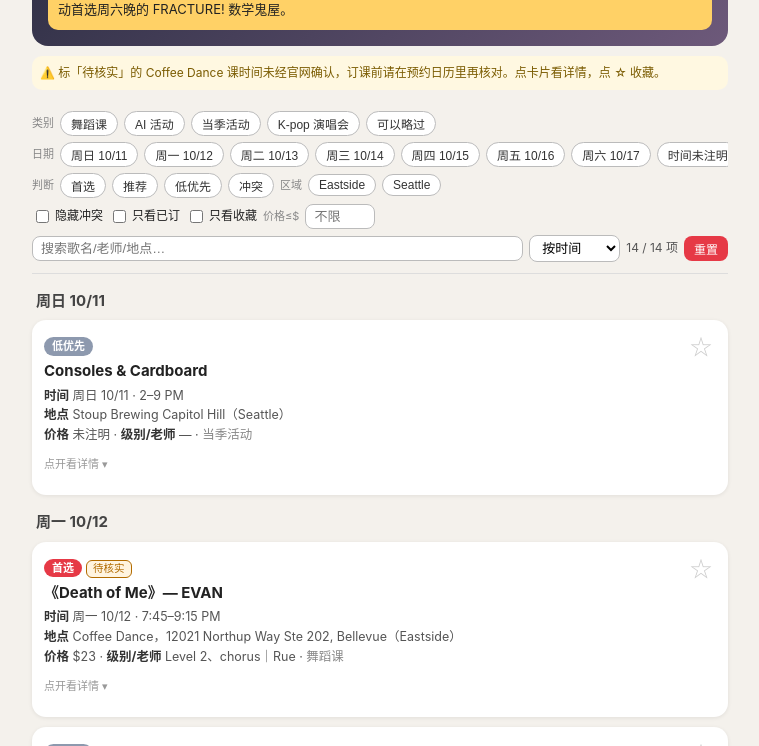
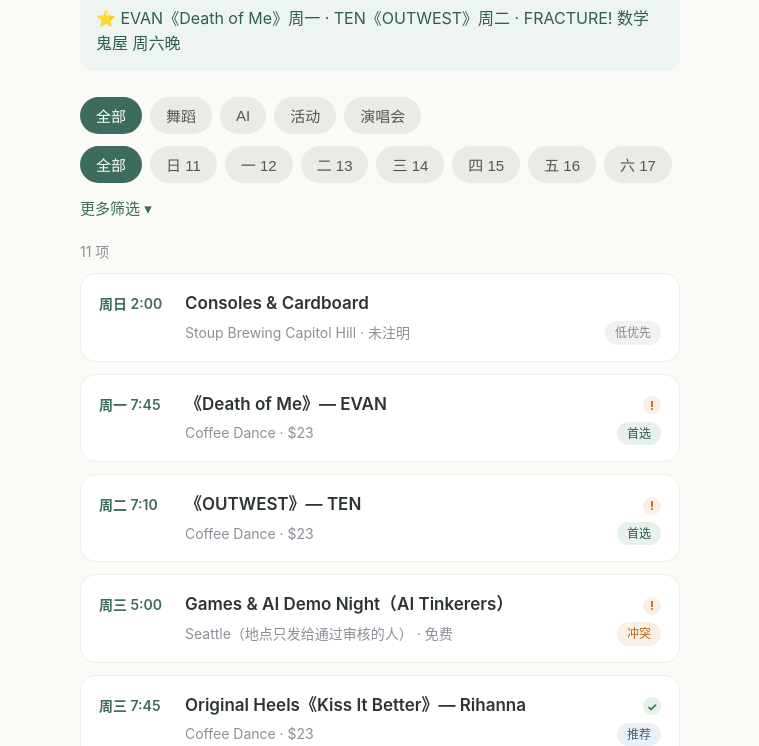
Before and after one commit to sunny-xia-ada/seattle-events, a plain HTML site: page index.html in a window 1280 px wide. Shown: the part 124-870 px from the top of the page, without its empty margins (260-1019 px from the left). Drawn offline with Linux system fonts and the light colour scheme.

Commit message:
Redesign digest: calm minimal layout, 2 chip rows, 更多筛选 panel

```diff
--- a/index.html
+++ b/index.html
@@ -1,44 +1,56 @@
 <!DOCTYPE html><html lang="zh"><head><meta charset="utf-8"><meta name="viewport" content="width=device-width,initial-scale=1">
-<title>10/11–10/17 西雅图活动精选</title><style>
-*{box-sizing:border-box}body{margin:0;font-family:-apple-system,"PingFang SC","Noto Sans CJK SC",sans-serif;background:#f4f1ec;color:#222;line-height:1.5}
-.wrap{max-width:720px;margin:0 auto;padding:12px}
-header{background:linear-gradient(135deg,#2b2d42,#6d597a);color:#fff;border-radius:16px;padding:16px}
-header h1{margin:0;font-size:22px}header p{margin:4px 0 0;opacity:.85;font-size:13px}
-.best{margin-top:10px;background:#ffd166;color:#222;border-radius:10px;padding:10px;font-size:13px}
-.note{font-size:12px;color:#7a5b00;background:#fff8e1;border-radius:10px;padding:8px;margin:10px 0}
-.bar{position:sticky;top:0;z-index:5;background:#f4f1ecf2;backdrop-filter:blur(6px);padding:8px 0;border-bottom:1px solid #ddd}
-.row{display:flex;gap:6px;overflow-x:auto;padding:3px 0;align-items:center;scrollbar-width:none}.row::-webkit-scrollbar{display:none}
-.lbl{font-size:11px;color:#888;flex:none}
-.chip{flex:none;border:1px solid #bbb;background:#fff;border-radius:999px;padding:3px 10px;font-size:12px;cursor:pointer;color:#333}
-.chip.on{background:#2b2d42;color:#fff;border-color:#2b2d42}
-input[type=search],input[type=number],select{font-size:13px;padding:4px 8px;border:1px solid #bbb;border-radius:8px;background:#fff}
-input[type=search]{flex:1;min-width:120px}input[type=number]{width:70px}
-.tog{font-size:12px;flex:none;display:flex;align-items:center;gap:3px}
-.count{font-size:12px;color:#555;flex:none;margin-left:auto}
-button.reset{flex:none;font-size:12px;border:0;background:#e63946;color:#fff;border-radius:8px;padding:4px 10px}
-h2{font-size:15px;margin:16px 4px 8px;color:#444}
-.card{background:#fff;border-radius:14px;padding:12px;margin-bottom:10px;box-shadow:0 1px 4px rgba(0,0,0,.08);cursor:pointer;position:relative}
-.card h3{margin:4px 34px 4px 0;font-size:15px}
-.meta{font-size:12.5px;color:#555;margin:1px 0}.meta b{color:#333}
-.desc{font-size:13.5px;margin:6px 0 0;display:none}.card.open .desc,.card.open .src{display:block}
-.more{font-size:11px;color:#999}.card.open .more{display:none}
-.star{position:absolute;top:8px;right:10px;font-size:22px;border:0;background:none;cursor:pointer;color:#ccc}.star.on{color:#f4b400}
-.badge{display:inline-block;font-size:11px;font-weight:700;padding:1px 8px;border-radius:999px;color:#fff;margin-right:4px}
-.首选{background:#e63946}.推荐{background:#2a9d8f}.低优先{background:#8d99ae}.冲突{background:#f4a261}
-.tag{display:inline-block;font-size:10.5px;padding:0 6px;border-radius:6px;margin-right:4px;border:1px solid}
-.booked{color:#2a7d2a;border-color:#2a7d2a;background:#eaf6ea}.verify{color:#b26b00;border-color:#b26b00;background:#fff4e0}.clash{color:#c0392b;border-color:#c0392b;background:#fdecea}
-.src{display:none;font-size:11px;color:#999;margin-top:6px;word-break:break-all}.src a{color:#999}
-.empty{color:#888;font-size:13px;text-align:center;padding:16px}
+<meta name="digest-version" content="v3-calm">
+<title>本周西雅图 · 10/11–10/17</title><style>
+*{box-sizing:border-box}
+body{margin:0;font-family:-apple-system,"PingFang SC","Noto Sans CJK SC",sans-serif;background:#fafaf7;color:#2d3436;font-size:17px;line-height:1.6}
+.wrap{max-width:640px;margin:0 auto;padding:28px 20px 60px}
+h1{font-size:26px;font-weight:600;margin:0}
+.sub{color:#8a9097;font-size:15px;margin:4px 0 18px}
+.picks{background:#eef4f1;border-radius:14px;padding:14px 16px;font-size:16px;color:#2f5d50;margin-bottom:22px}
+.chips{display:flex;gap:8px;overflow-x:auto;padding:4px 0 8px;scrollbar-width:none}.chips::-webkit-scrollbar{display:none}
+.chip{flex:none;border:0;background:#eceae4;color:#555;border-radius:999px;padding:8px 16px;font-size:15px;cursor:pointer}
+.chip.on{background:#3d6b5e;color:#fff}
+details.more{margin:6px 0 20px}details.more summary{color:#3d6b5e;font-size:15px;cursor:pointer;list-style:none}
+details.more summary::-webkit-details-marker{display:none}
+.panel{margin-top:12px;display:grid;gap:12px;font-size:15px;background:#fff;border-radius:14px;padding:16px;border:1px solid #eee}
+.panel input[type=search],.panel input[type=number],.panel select{font-size:15px;padding:8px 10px;border:1px solid #ddd;border-radius:10px;background:#fff;width:100%}
+.panel label{display:flex;align-items:center;gap:8px}
+.panel .r{display:flex;gap:10px}.panel .r>*{flex:1}
+.reset{border:0;background:none;color:#b0574a;font-size:15px;text-align:left;padding:0;cursor:pointer}
+.count{color:#8a9097;font-size:14px;margin:0 0 10px}
+.card{background:#fff;border-radius:16px;padding:16px 18px;margin-bottom:12px;border:1px solid #efede8;cursor:pointer}
+.l1{display:flex;align-items:baseline;gap:10px}
+.when{color:#3d6b5e;font-size:14px;font-weight:600;flex:none;min-width:76px}
+.title{font-weight:600;flex:1}
+.ic{font-size:12px;font-weight:700;width:18px;height:18px;border-radius:50%;display:inline-flex;align-items:center;justify-content:center;flex:none}
+.ic.ok{background:#e3f1e8;color:#2f7a4f}.ic.warn{background:#fbeee2;color:#b8691d}
+.l2{display:flex;justify-content:space-between;align-items:center;color:#8a9097;font-size:14px;margin-top:4px;padding-left:86px}
+.badge{font-size:12px;padding:2px 10px;border-radius:999px;flex:none}
+.首选{background:#e8f0ec;color:#2f5d50}.推荐{background:#eaf0f6;color:#3b5f80}.低优先{background:#f1f1ef;color:#888}.冲突{background:#fbeee2;color:#b8691d}
+.det{display:none;margin-top:12px;padding-top:12px;border-top:1px solid #f0eee9;font-size:15px;color:#555}
+.card.open .det{display:block}.det p{margin:4px 0}
+.star{border:0;background:none;font-size:15px;color:#3d6b5e;padding:0;cursor:pointer;margin-top:6px}
+.src{font-size:12px;color:#aaa;word-break:break-all}.src a{color:#aaa}
+.empty{color:#aaa;text-align:center;padding:30px 0}
 </style></head><body><div class="wrap">
-<header><h1>西雅图活动精选</h1><p>2026/10/11（周日）– 10/17（周六）· Eastside 优先</p>
-<div class="best">⭐ <b>本周最佳：</b>EVAN《Death of Me》（周一）＋ TEN《OUTWEST》（周二），都在 Coffee Dance。非舞蹈活动首选周六晚的 FRACTURE! 数学鬼屋。</div></header>
-<div class="note">⚠️ 标「待核实」的 Coffee Dance 课时间未经官网确认，订课前请在预约日历里再核对。点卡片看详情，点 ☆ 收藏。</div>
-<div class="bar" id="bar"></div>
-<div id="list"></div>
-</div>
-<script>
-const DAYS=["周日","周一","周二","周三","周四","周五","周六"],DATES=["10/11","10/12","10/13","10/14","10/15","10/16","10/17"];
-const CATS=["舞蹈课","AI 活动","当季活动","K-pop 演唱会","可以略过"],VERDICTS=["首选","推荐","低优先","冲突"],RANK={首选:0,推荐:1,低优先:2,冲突:3};
+<h1>本周西雅图</h1><div class="sub">10/11 周日 – 10/17 周六</div>
+<div class="picks">⭐ EVAN《Death of Me》周一 · TEN《OUTWEST》周二 · FRACTURE! 数学鬼屋 周六晚</div>
+<div class="chips" id="cats"></div><div class="chips" id="days"></div>
+<details class="more"><summary>更多筛选 ▾</summary><div class="panel">
+<input type="search" id="q" placeholder="搜索歌名、老师、地点">
+<div class="r"><select id="area"><option value="">所有区域</option><option>Eastside</option><option>Seattle</option></select>
+<select id="sort"><option value="time">按时间</option><option value="rank">按优先级</option></select></div>
+<input type="number" id="mp" min="0" placeholder="最高价格 $（不限）">
+<label><input type="checkbox" id="hc">隐藏冲突</label>
+<label><input type="checkbox" id="fo">只看收藏</label>
+<label><input type="checkbox" id="sk">显示「可以略过」</label>
+<button class="reset" id="rs">重置全部</button></div></details>
+<div class="count" id="cnt"></div><div id="list"></div>
+<p class="src" style="margin-top:24px">「!」= 时间待核实或与日程冲突（Coffee Dance 时间未经官网确认，订课前请核对）· 「✓」= 已订</p>
+</div><script>
+const DAYS=["周日","周一","周二","周三","周四","周五","周六"],SD=["日","一","二","三","四","五","六"],DATES=["10/11","10/12","10/13","10/14","10/15","10/16","10/17"];
+const RANK={首选:0,推荐:1,低优先:2,冲突:3};
+const CATS=[["","全部"],["舞蹈课","舞蹈"],["AI 活动","AI"],["当季活动","活动"],["K-pop 演唱会","演唱会"]];
 const CD="https://www.coffeedance.org/book-online";
 const DATA=[
 {id:"evan",cat:"舞蹈课",title:"《Death of Me》— EVAN",days:[1],start:"19:45",time:"7:45–9:15 PM",place:"Coffee Dance，12021 Northup Way Ste 202, Bellevue",area:"Eastside",price:23,priceText:"$23",level:"Level 2、chorus｜Rue",verdict:"首选",verify:true,desc:"男 solo，重点练 isolation、细腻 groove 和控制力，正好是你喜欢的男 solo 质感路线。周一完全空，Eastside 过去也方便。",src:CD},
@@ -56,55 +68,36 @@ const DATA=[
 {id:"jaguar",cat:"可以略过",title:"PopRox Beginner Heels《Jaguar》— Victoria Monét",days:[6],start:"10:00",time:"10–11:30 AM（8 周系列，10/17 开始）",place:"PopRox U-District",area:"Seattle",price:360,priceText:"$360",level:"Beginner｜May Qiang",verdict:"低优先",desc:"入门级，你已经超过这个水平了。",src:"https://www.poproxdance.com/adultseries"},
 {id:"japan",cat:"可以略过",title:"Japan Week（Bellevue College）",days:[],place:"Bellevue College",area:"Eastside",price:0,priceText:"免费",level:"—",verdict:"低优先",desc:"只在 10/10，已经过了。",src:"https://studentweb.bellevuecollege.edu/japan-week/2026-saturday-schedule/"}
 ];
-const S0={cat:[],day:[],verdict:[],area:[],hideClash:false,bookedOnly:false,favOnly:false,maxPrice:"",q:"",sort:"time"};
-let S=JSON.parse(JSON.stringify(S0));
+let S={cat:"",day:null,q:"",area:"",sort:"time",mp:"",hc:false,fo:false,sk:false};
 let favs=new Set(JSON.parse(localStorage.getItem("sdFavs")||"[]")),open=new Set();
-// initial state from URL hash, e.g. #cat=舞蹈课&day=1
-new URLSearchParams(decodeURIComponent(location.hash.slice(1))).forEach((v,k)=>{if(Array.isArray(S[k]))S[k]=v.split(",").map(x=>k==="day"?+x:x);else if(k in S)S[k]=v==="true"?true:v});
+const p=new URLSearchParams(decodeURIComponent(location.hash.slice(1)));if(p.get("cat"))S.cat=p.get("cat");if(p.get("day"))S.day=+p.get("day");
 const esc=s=>String(s).replace(/[&<>"]/g,c=>({"&":"&amp;","<":"&lt;",">":"&gt;",'"':"&quot;"}[c]));
-function chips(key,vals,labels){return vals.map((v,i)=>`<button class="chip ${S[key].includes(v)?"on":""}" data-k="${key}" data-v="${v}">${labels?labels[i]:v}</button>`).join("")}
-function renderBar(){bar.innerHTML=`
-<div class="row"><span class="lbl">类别</span>${chips("cat",CATS)}</div>
-<div class="row"><span class="lbl">日期</span>${chips("day",[0,1,2,3,4,5,6,-1],DAYS.map((d,i)=>d+" "+DATES[i]).concat("时间未注明"))}</div>
-<div class="row"><span class="lbl">判断</span>${chips("verdict",VERDICTS)}<span class="lbl">区域</span>${chips("area",["Eastside","Seattle"])}</div>
-<div class="row"><label class="tog"><input type="checkbox" id="hc" ${S.hideClash?"checked":""}>隐藏冲突</label><label class="tog"><input type="checkbox" id="bo" ${S.bookedOnly?"checked":""}>只看已订</label><label class="tog"><input type="checkbox" id="fo" ${S.favOnly?"checked":""}>只看收藏</label><span class="lbl">价格≤$</span><input type="number" id="mp" min="0" value="${S.maxPrice}" placeholder="不限"></div>
-<div class="row"><input type="search" id="q" placeholder="搜索歌名/老师/地点…" value="${esc(S.q)}"><select id="so"><option value="time">按时间</option><option value="rank" ${S.sort==="rank"?"selected":""}>按优先级</option></select><span class="count" id="cnt"></span><button class="reset" id="rs">重置</button></div>`}
-function match(d){
- if(S.cat.length&&!S.cat.includes(d.cat))return false;
- if(S.day.length&&!S.day.some(x=>x===-1?!d.days.length:d.days.includes(x)))return false;
- if(S.verdict.length&&!S.verdict.includes(d.verdict))return false;
- if(S.area.length&&!S.area.includes(d.area))return false;
- if(S.hideClash&&(d.clash||d.verdict==="冲突"))return false;
- if(S.bookedOnly&&!d.booked)return false;
- if(S.favOnly&&!favs.has(d.id))return false;
- if(S.maxPrice!==""&&(d.price===null||d.price>+S.maxPrice))return false;
- if(S.q){const t=[d.title,d.place,d.level,d.desc,d.cat,d.priceText].join(" ").toLowerCase();if(!t.includes(S.q.toLowerCase()))return false}
- return true}
-function card(d,day){const o=open.has(d.id);return `<div class="card ${o?"open":""}" data-id="${d.id}">
-<button class="star ${favs.has(d.id)?"on":""}" data-star="${d.id}" aria-label="收藏">${favs.has(d.id)?"★":"☆"}</button>
-<span class="badge ${d.verdict}">${d.verdict}</span>${d.booked?'<span class="tag booked">已订</span>':""}${d.verify?'<span class="tag verify">待核实</span>':""}${d.clash?'<span class="tag clash">与日程冲突</span>':""}
-<h3>${esc(d.title)}</h3>
-<p class="meta"><b>时间</b> ${d.days.length?d.days.map(i=>DAYS[i]+" "+DATES[i]).join("、")+(d.time?" · "+esc(d.time):""):"时间未注明"}</p>
-<p class="meta"><b>地点</b> ${esc(d.place)}（${d.area}）</p>
-<p class="meta"><b>价格</b> ${esc(d.priceText)} · <b>级别/老师</b> ${esc(d.level)} · <span style="color:#888">${d.cat}</span></p>
-<p class="more">点开看详情 ▾</p><p class="desc">${esc(d.desc)}</p><p class="src">来源：<a href="${d.src}" target="_blank" rel="noopener">${esc(d.src.replace(/^https?:\/\//,"").slice(0,48))}</a></p></div>`}
-function renderList(){
- const items=DATA.filter(match);cnt.textContent=`${items.length} / ${DATA.length} 项`;
- const firstDay=d=>{const ds=S.day.length?d.days.filter(x=>S.day.includes(x)):d.days;return ds.length?ds[0]:7};
- const groups={};items.forEach(d=>{const k=firstDay(d);(groups[k]=groups[k]||[]).push(d)});
- let h="";
- if(S.sort==="time"){Object.keys(groups).map(Number).sort((a,b)=>a-b).forEach(k=>{h+=`<h2>${k===7?"时间未注明":DAYS[k]+" "+DATES[k]}</h2>`;groups[k].sort((a,b)=>(a.start||"").localeCompare(b.start||"")||RANK[a.verdict]-RANK[b.verdict]).forEach(d=>h+=card(d))})}
- else{items.sort((a,b)=>RANK[a.verdict]-RANK[b.verdict]||firstDay(a)-firstDay(b)).forEach(d=>h+=card(d))}
- if(!S.cat.length||S.cat.includes("K-pop 演唱会"))if(!items.some(d=>d.cat==="K-pop 演唱会"))h+=`<h2>K-pop 演唱会</h2><div class="empty">本周暂无</div>`;
- if(!items.length&&!h)h=`<div class="empty">没有符合条件的活动，试试重置筛选</div>`;
- list.innerHTML=h}
-function render(){renderBar();renderList()}
-bar.addEventListener("click",e=>{const c=e.target.closest(".chip");if(c){const k=c.dataset.k,v=k==="day"?+c.dataset.v:c.dataset.v,a=S[k],i=a.indexOf(v);i<0?a.push(v):a.splice(i,1);render()}
- if(e.target.id==="rs"){S=JSON.parse(JSON.stringify(S0));history.replaceState(null,"",location.pathname);render()}});
-bar.addEventListener("change",e=>{const t=e.target;if(t.id==="hc")S.hideClash=t.checked;if(t.id==="bo")S.bookedOnly=t.checked;if(t.id==="fo")S.favOnly=t.checked;if(t.id==="so")S.sort=t.value;renderList()});
-bar.addEventListener("input",e=>{const t=e.target;if(t.id==="q")S.q=t.value;if(t.id==="mp")S.maxPrice=t.value;if(t.id==="q"||t.id==="mp")renderList()});
-list.addEventListener("click",e=>{if(e.target.closest("a"))return;const s=e.target.closest("[data-star]");
- if(s){const id=s.dataset.star;favs.has(id)?favs.delete(id):favs.add(id);localStorage.setItem("sdFavs",JSON.stringify([...favs]));renderList();return}
- const c=e.target.closest(".card");if(c){const id=c.dataset.id;open.has(id)?open.delete(id):open.add(id);c.classList.toggle("open")}});
+function chips(){cats.innerHTML=CATS.map(([v,l])=>`<button class="chip ${S.cat===v?"on":""}" data-cat="${v}">${l}</button>`).join("");
+ days.innerHTML=`<button class="chip ${S.day===null?"on":""}" data-day="">全部</button>`+SD.map((d,i)=>`<button class="chip ${S.day===i?"on":""}" data-day="${i}">${d} ${DATES[i].slice(3)}</button>`).join("")}
+function ok(d){if(d.cat==="可以略过"?!(S.sk||S.cat==="可以略过"):false)return false;
+ if(S.cat&&d.cat!==S.cat)return false;if(S.day!==null&&!d.days.includes(S.day))return false;
+ if(S.area&&d.area!==S.area)return false;if(S.hc&&(d.clash||d.verdict==="冲突"))return false;if(S.fo&&!favs.has(d.id))return false;
+ if(S.mp!==""&&(d.price===null||d.price>+S.mp))return false;
+ if(S.q&&![d.title,d.place,d.level,d.desc].join(" ").toLowerCase().includes(S.q.toLowerCase()))return false;return true}
+const fd=d=>S.day!==null?S.day:(d.days.length?d.days[0]:7);
+function when(d){const ds=d.days.length?d.days.map(i=>SD[i]).join("/"):"时间未注明";const t=d.start?(" "+(+d.start.slice(0,2)%12||12)+":"+d.start.slice(3)):"";return d.days.length?"周"+ds+t:ds}
+function card(d){const ic=d.booked?'<span class="ic ok" title="已订">✓</span>':(d.clash||d.verify)?`<span class="ic warn" title="${d.clash?"与日程冲突":"时间待核实"}">!</span>`:"";
+ return `<div class="card ${open.has(d.id)?"open":""}" data-id="${d.id}"><div class="l1"><span class="when">${when(d)}</span><span class="title">${esc(d.title)}</span>${ic}</div>
+<div class="l2"><span>${esc(d.place.split("，")[0])} · ${esc(d.priceText.split("，")[0])}</span><span class="badge ${d.verdict}">${d.verdict}</span></div>
+<div class="det"><p>${d.days.map(i=>DAYS[i]+" "+DATES[i]).join("、")||"时间未注明"}${d.time?" · "+esc(d.time):""}</p><p>${esc(d.place)}</p><p>${esc(d.priceText)}${d.level!=="—"?" · "+esc(d.level):""}</p>
+${d.booked?"<p>✓ 已订</p>":""}${d.clash?"<p>! 与日程冲突</p>":""}${d.verify?"<p>! 时间待核实</p>":""}<p>${esc(d.desc)}</p>
+<button class="star" data-star="${d.id}">${favs.has(d.id)?"★ 已收藏":"☆ 收藏"}</button><p class="src">来源：<a href="${d.src}" target="_blank" rel="noopener">${esc(d.src.replace(/^https?:\/\//,"").slice(0,44))}</a></p></div></div>`}
+function render(){chips();const it=DATA.filter(ok);
+ it.sort(S.sort==="rank"?(a,b)=>RANK[a.verdict]-RANK[b.verdict]||fd(a)-fd(b):(a,b)=>fd(a)-fd(b)||(a.start||"").localeCompare(b.start||""));
+ cnt.textContent=`${it.length} 项`;
+ list.innerHTML=it.length?it.map(card).join(""):`<div class="empty">${S.cat==="K-pop 演唱会"?"本周暂无演唱会":"没有符合条件的活动"}</div>`}
+cats.onclick=e=>{const b=e.target.closest("[data-cat]");if(b){S.cat=b.dataset.cat;render()}};
+days.onclick=e=>{const b=e.target.closest("[data-day]");if(b){S.day=b.dataset.day===""?null:+b.dataset.day;render()}};
+q.oninput=()=>{S.q=q.value;render()};mp.oninput=()=>{S.mp=mp.value;render()};area.onchange=()=>{S.area=area.value;render()};sort.onchange=()=>{S.sort=sort.value;render()};
+hc.onchange=()=>{S.hc=hc.checked;render()};fo.onchange=()=>{S.fo=fo.checked;render()};sk.onchange=()=>{S.sk=sk.checked;render()};
+rs.onclick=()=>{S={cat:"",day:null,q:"",area:"",sort:"time",mp:"",hc:false,fo:false,sk:false};q.value=mp.value=area.value="";sort.value="time";hc.checked=fo.checked=sk.checked=false;render()};
+list.onclick=e=>{if(e.target.closest("a"))return;const s=e.target.closest("[data-star]");
+ if(s){const id=s.dataset.star;favs.has(id)?favs.delete(id):favs.add(id);localStorage.setItem("sdFavs",JSON.stringify([...favs]));render();return}
+ const c=e.target.closest(".card");if(c){const id=c.dataset.id;open.has(id)?open.delete(id):open.add(id);c.classList.toggle("open")}};
 render();
 </script></body></html>
```
